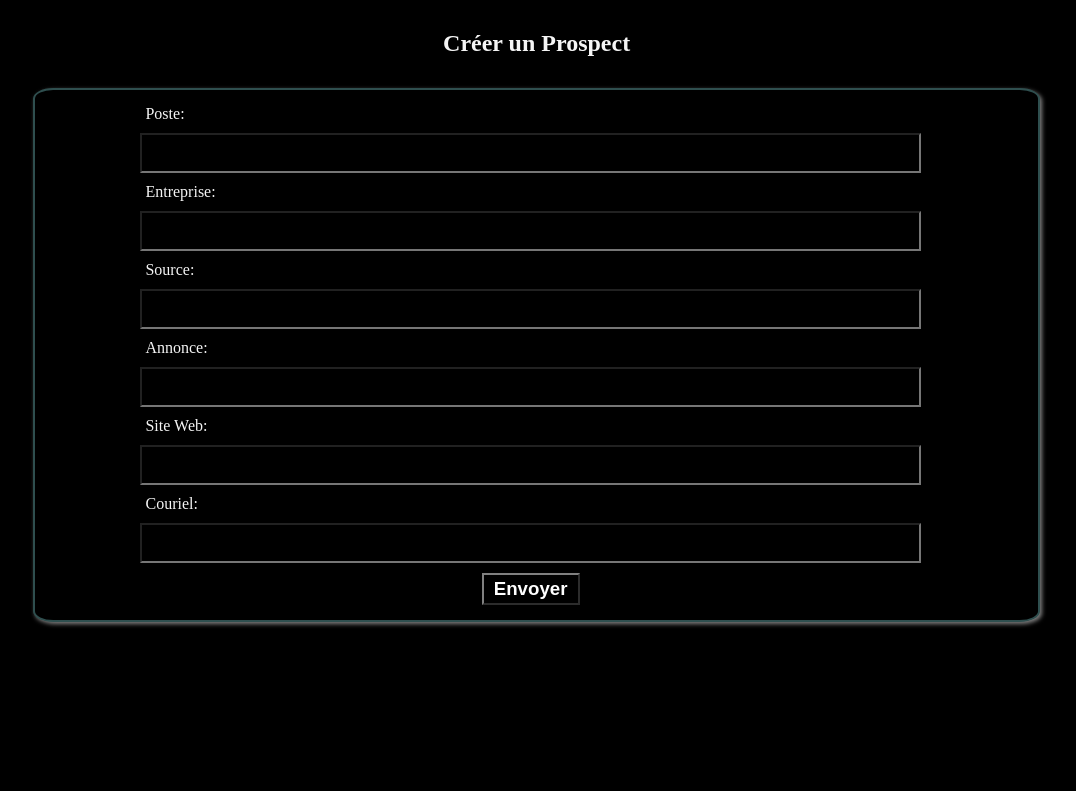
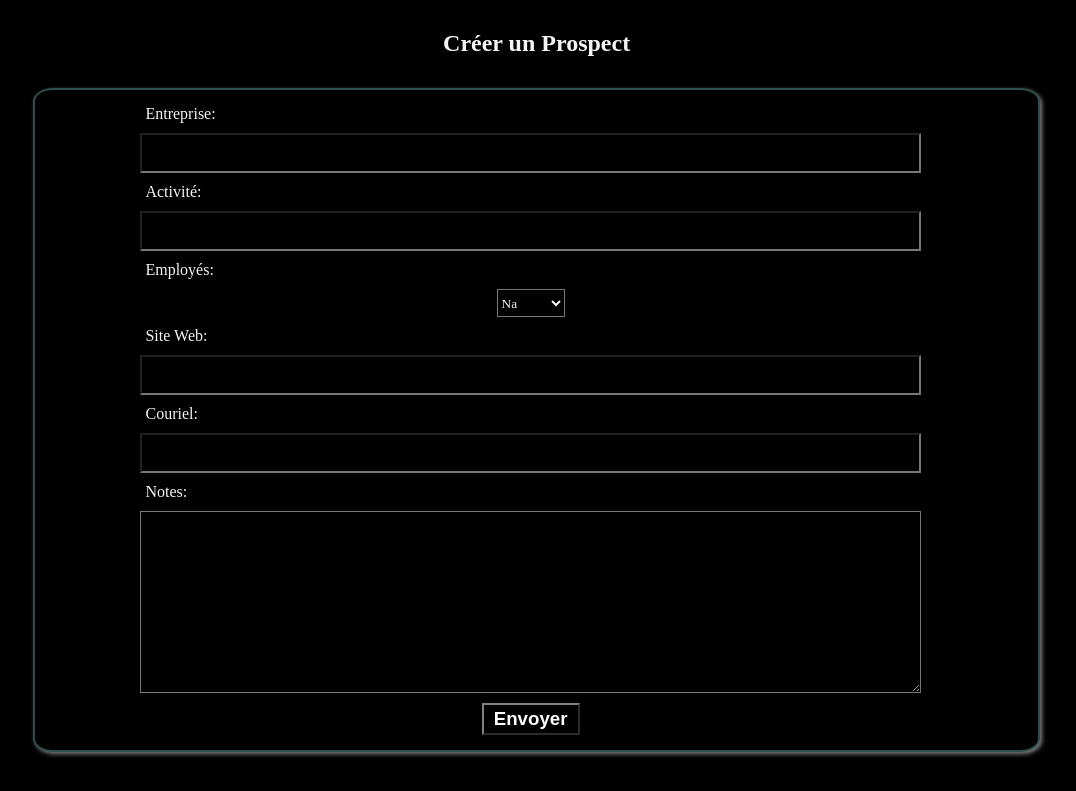
Before and after one commit to XDevant/job_tracker, a Django app: page /jobs/prospects/add/ in a window 1280 px wide. Shown: the part 66-857 px from the top of the page, without its empty margins (109-1185 px from the left). Before the commit the page ends 693 px from the top, so only its background shows below. Run offline with Django 4.2, Linux system fonts and the light colour scheme.

Commit message:
prospect list, add cleaned

```diff
--- a/jobtracker/jobtable/admin.py
+++ b/jobtracker/jobtable/admin.py
@@ -3,7 +3,7 @@ from .models import Prospect, Candidature, Contact, Letter
 
 
 class ProspectAdmin(admin.ModelAdmin):
-    list_display = ('job', 'company', 'source', 'post_url', 'website', 'email')
+    list_display = ('company', 'activity', 'size', 'website', 'email', 'comments')
     ordering = ('date_created', )
 
 
--- a/jobtracker/jobtable/forms.py
+++ b/jobtracker/jobtable/forms.py
@@ -7,12 +7,12 @@ class ProspectForm(forms.ModelForm):
     """Model form, title translation and custom imagefield widget"""
     class Meta:
         model = models.Prospect
-        fields = ('job', 'company', 'source', 'post_url', 'website', 'email')
-        labels = {'job': 'Poste',
-                  'company': 'Entreprise',
-                  'source': 'Source',
-                  'post_url': 'Annonce',
+        fields = ('company', 'activity', 'size', 'website', 'email', 'comments')
+        labels = {'company': 'Entreprise',
+                  'activity': 'Activité',
+                  'size': 'Employés',
                   'website': 'Site Web',
                   'email': 'Couriel',
+                  'comments': 'Notes',
                   }
         widgets = {}
--- a/jobtracker/jobtable/models.py
+++ b/jobtracker/jobtable/models.py
@@ -3,12 +3,20 @@ from django.conf import settings
 
 
 class Prospect(models.Model):
-    job = models.CharField(max_length=64)
+    class Sizes(models.TextChoices):
+        NA = "Inconnue"
+        MICRO = "1-5"
+        MINI = "6-20"
+        SMALL = "21-50"
+        MEDIUM = "51-250"
+        BIG = "251-1000"
+        GIANT = "1000+"
     company = models.CharField(max_length=64)
-    source = models.CharField(max_length=12, null=True)
-    post_url = models.URLField(max_length=64, null=True)
+    activity = models.CharField(max_length=64, null=True)
+    size = models.CharField(max_length=16, default=Sizes.NA, choices=Sizes.choices)
     website = models.URLField(max_length=64, null=True)
     email = models.EmailField(max_length=64)
+    comments = models.TextField(max_length=300, null=True)
     date_created = models.DateField(auto_now_add=True)
     date_updated = models.DateField(default=None, null=True)
     date_archived = models.DateField(default=None, null=True)
@@ -21,6 +29,14 @@ class Candidature(models.Model):
         NY = 'En attente'
         AR = 'A recontacter'
 
+    class Source(models.TextChoices):
+        LI = 'LinkedIn'
+        ID = 'Indeed'
+        PE = 'Pôle emploi'
+        AP = 'Apec'
+        OT = 'Autre'
+        UK = 'Inconnue'
+
     user = models.ForeignKey(
                              to=settings.AUTH_USER_MODEL,
                              on_delete=models.CASCADE,
@@ -30,14 +46,17 @@ class Candidature(models.Model):
                                  on_delete=models.CASCADE,
                                  related_name='candidature_prospect',
                                  )
-    date_created = models.DateField(auto_now_add=True)
-    date_updated = models.DateField(default=None)
+    job = models.CharField(max_length=64, null=True)
+    source = models.CharField(max_length=16, choices=Result.choices, default=Source.UK)
+    source_url = models.URLField(max_length=64, null=True)
     date_envoi = models.DateField(default=None)
     relances = models.IntegerField(default=0)
     date_relance = models.DateField(default=None)
     date_entretien = models.DateField(default=None)
-    comments = models.TextField(max_length=300)
+    comments = models.TextField(max_length=300, null=True)
     result = models.CharField(choices=Result.choices, max_length=16)
+    date_created = models.DateField(auto_now_add=True)
+    date_updated = models.DateField(default=None)
 
 
 class Contact(models.Model):
--- a/jobtracker/jobtable/views.py
+++ b/jobtracker/jobtable/views.py
@@ -1,12 +1,16 @@
 from django.shortcuts import render, redirect
+from django.db.models import F, ExpressionWrapper, CharField
 from . import forms
 from .models import Prospect
 
 
 def jobs(request):
-    prospects = sorted(Prospect.objects.all(),
-                       key=lambda prospect: prospect.date_created,
+    prospects = Prospect.objects.all()
+    prospects = sorted(prospects,
+                       key=lambda obj: obj.date_updated if obj.date_updated else obj.date_created,
                        reverse=True)
+    for prospect in prospects:
+        prospect.site_name = prospect.website.split('//')[-1].split('/')[0]
     context = {'prospects': prospects}
     return render(request, 'jobtable/home.html', context=context)
 
--- a/jobtracker/static/style.css
+++ b/jobtracker/static/style.css
@@ -13,10 +13,21 @@ body {
 
 .link h3,
 button,
-main a {
+.header a {
     font-family:Arial, Helvetica, sans-serif;
     font-size: 1.17rem;
     font-weight: bold;
+}
+
+#id_image label,
+button,
+.header a {
+    color: white;
+    text-decoration: none;
+    background-color: black;
+    border: 2px solid gray;
+    border-style: outset;
+    padding: 2px 4px;
 }
 
 nav ul {
@@ -65,17 +76,6 @@ label {
     display: block;
 }
 
-#id_image label,
-button,
-main a {
-    color: white;
-    text-decoration: none;
-    background-color: black;
-    border: 2px solid gray;
-    border-style: outset;
-    padding: 2px 4px;
-}
-
 h2 {
     margin-bottom: 1rem;
     margin-top: 1rem;
@@ -88,9 +88,18 @@ h2 {
     align-items: center;
 }
 
+tr {
+    padding-bottom: 1em;
+}
+
 td,
 th {
     padding-right: 1em;
+}
+
+td a {
+    text-decoration: none;
+    color: lightblue;
 }
 
 .review,
```
Also changed, not shown: jobtracker/jobtable/templates/jobtable/partials/prospects.html (+6 -6 lines).
